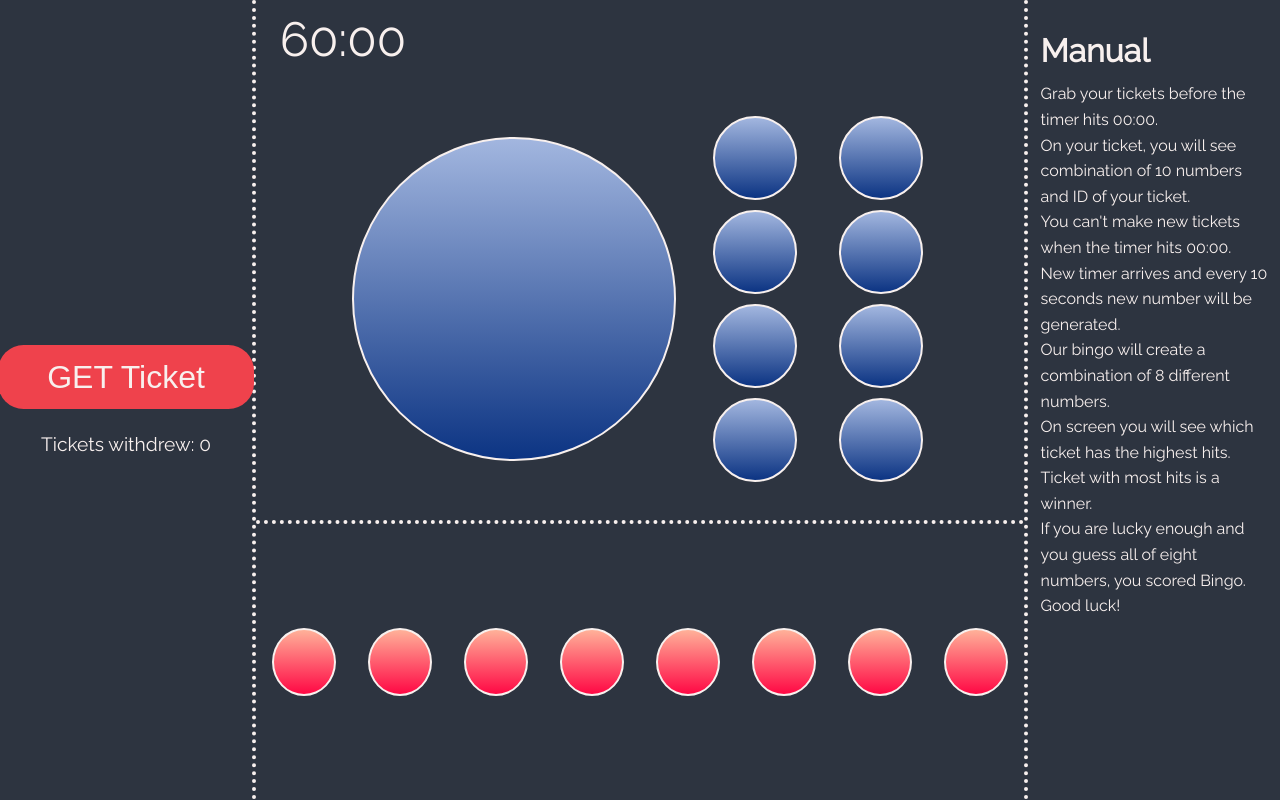
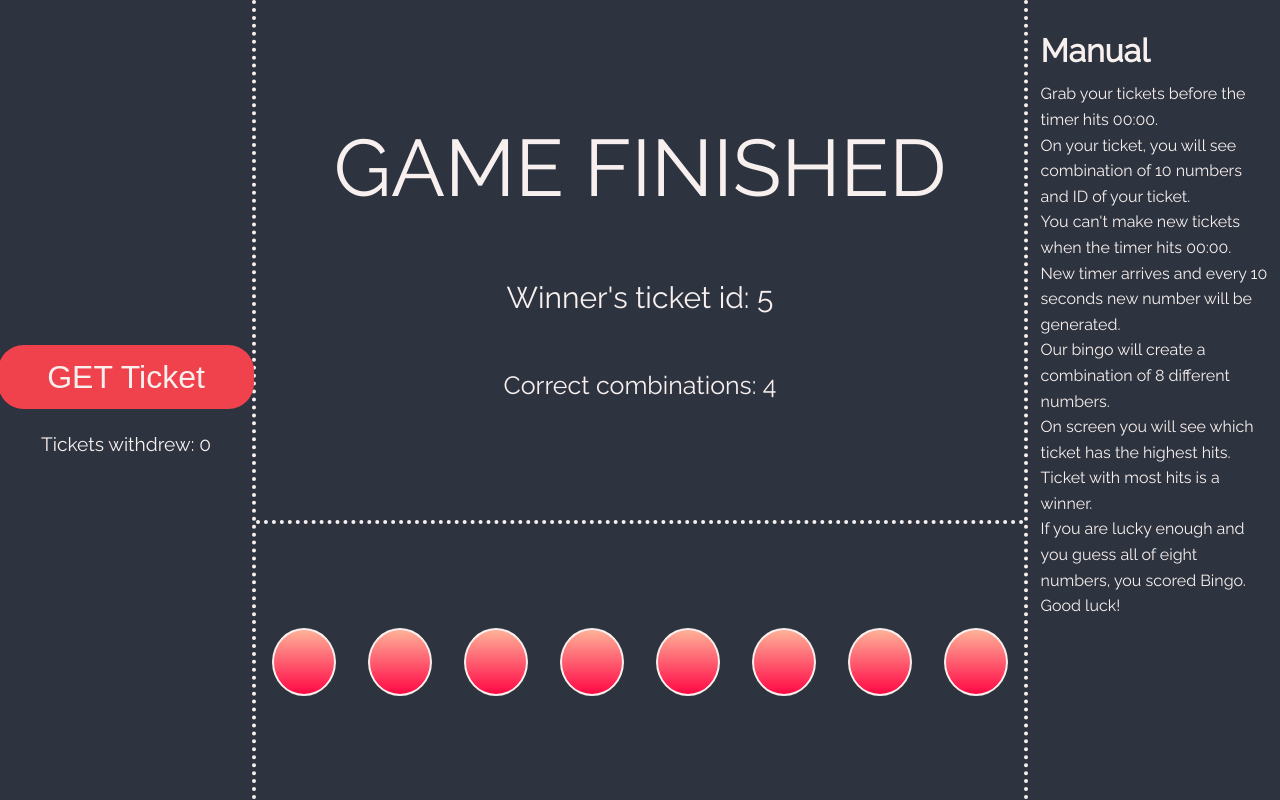
Before and after one commit to edinSahbaz/vue-lucky-bingo, a Vue app: page /#/main in a window 1280 px wide. Built offline with nearby package versions, Linux system fonts and the light colour scheme; what vue-particles would draw is missing.

Commit message:
Ending page added.. It will toggle with middleUpper

```diff
--- /dev/null
+++ b/src/components/Main/Ending.vue
@@ -0,0 +1,36 @@
+<template>
+    <div class="ending">
+        <div class="endMessage">
+            <span>GAME FINISHED</span>
+            <span class="msgId">Winner's ticket id: 5</span>
+            <span class="combs">Correct combinations: 4</span>
+        </div>
+    </div>
+</template>
+
+<script>
+    export default {
+        name: "Ending"
+    }
+</script>
+
+<style scoped>
+    .endMessage {
+        height: 100%;
+        display: flex;
+        justify-content: center;
+        align-items: center;
+        font-size: 80px;
+        flex-direction: column;
+    }
+
+    .msgId {
+        font-size: 30px;
+        margin-top: 65px;
+    }
+
+    .combs {
+        font-size: 25px;
+        margin-top: 55px;
+    }
+</style>
--- a/src/views/Main.vue
+++ b/src/views/Main.vue
@@ -1,7 +1,8 @@
 <template>
     <div class="main">
         <Left />
-        <middleUpper />
+        <Ending/>
+<!--        <middleUpper />-->
         <middleBottom />
         <Right />
     </div>
@@ -9,17 +10,19 @@
 
 <script>
     import Left from "../components/Main/Left";
-    import middleUpper from "../components/Main/middleUpper";
+    // import middleUpper from "../components/Main/middleUpper";
     import middleBottom from "../components/Main/middleBottom";
     import Right from "../components/Main/Right";
+    import Ending from "../components/Main/Ending";
 
     export default {
         name: "Main",
         components: {
             Left,
-            middleUpper,
+            // middleUpper,
             middleBottom,
-            Right
+            Right,
+            Ending
         }
     }
 </script>
```
Also changed, not shown: 1 other file (tests, documents, lock files or other folders).
